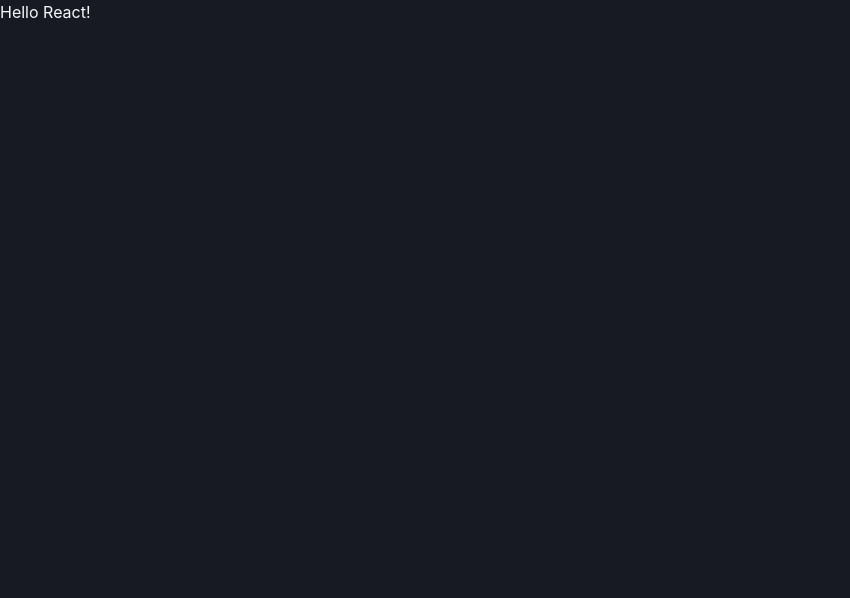
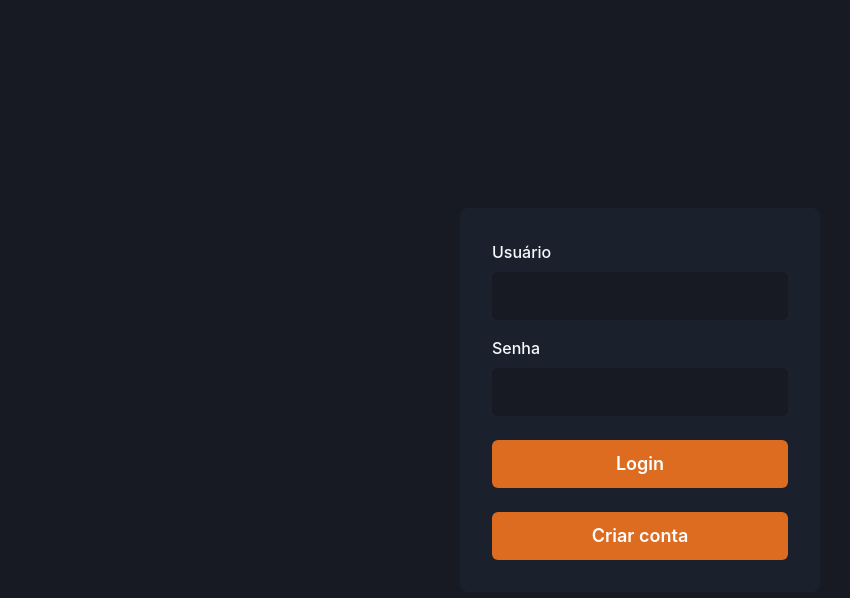
Before and after one commit to sdayube/project-manager, a React (Vite) app: page / in a window 1280 px wide. Shown: the top 598 px of the page, without its empty margins (0-850 px from the left). Built offline with nearby package versions, Linux system fonts and the light colour scheme.

Commit message:
Add authentication logic

```diff
--- a/package.json
+++ b/package.json
@@ -12,9 +12,11 @@
     "@chakra-ui/react": "^2.4.2",
     "@emotion/react": "^11",
     "@emotion/styled": "^11",
+    "axios": "^1.2.0",
     "framer-motion": "^6",
     "react": "^18.2.0",
-    "react-dom": "^18.2.0"
+    "react-dom": "^18.2.0",
+    "react-router-dom": "^6.4.4"
   },
   "devDependencies": {
     "@types/react": "^18.0.24",
--- a/src/App.tsx
+++ b/src/App.tsx
@@ -1,7 +1,23 @@
 import { useState } from 'react';
+import { Routes, Route } from 'react-router-dom';
+import { Home } from './pages/Home';
+import { SignIn } from './pages/SignIn';
+import { ProtectedRoute } from './routers/ProtectedRoute';
 
 export const App = () => {
   const [count, setCount] = useState(0);
 
-  return <div>Hello React!</div>;
+  return (
+    <Routes>
+      <Route path="/" element={<SignIn />} />
+      <Route
+        path="/home"
+        element={
+          <ProtectedRoute>
+            <Home />
+          </ProtectedRoute>
+        }
+      />
+    </Routes>
+  );
 };
--- /dev/null
+++ b/src/components/Form/Input.tsx
@@ -0,0 +1,44 @@
+import {
+  FormControl,
+  FormLabel,
+  Input as ChakraInput,
+  InputProps as ChakraInputProps,
+} from '@chakra-ui/react';
+
+interface InputProps extends ChakraInputProps {
+  name: string;
+  label: string;
+  type?: string;
+  value: string;
+  onChange: (event: any) => void;
+}
+
+export const Input = ({
+  name,
+  label,
+  type = 'text',
+  value,
+  onChange,
+  ...rest
+}: InputProps) => {
+  return (
+    <FormControl>
+      <FormLabel htmlFor={name}>{label}</FormLabel>
+      <ChakraInput
+        name={name}
+        id={name}
+        type={type}
+        value={value}
+        onChange={onChange}
+        variant="filled"
+        focusBorderColor="orange.500"
+        bgColor="gray.900"
+        _hover={{
+          bgColor: 'gray.900',
+        }}
+        size="lg"
+        {...rest}
+      />
+    </FormControl>
+  );
+};
--- /dev/null
+++ b/src/contexts/AuthContext.tsx
@@ -0,0 +1,14 @@
+import { createContext } from 'react';
+
+export interface LoginData {
+  username: string;
+  token: string;
+}
+
+const AuthContext = createContext({
+  authData: null,
+  login: (data: LoginData) => {},
+  logout: () => {},
+});
+
+export { AuthContext };
--- /dev/null
+++ b/src/hooks/useAuth.tsx
@@ -0,0 +1,39 @@
+import { createContext, useContext, useMemo } from 'react';
+import { useNavigate } from 'react-router-dom';
+import { useLocalStorage } from './useLocalStorage';
+import { AuthContext, LoginData } from '../contexts/AuthContext';
+
+interface AuthProviderProps {
+  children: JSX.Element;
+}
+
+export const AuthProvider = ({ children }: AuthProviderProps) => {
+  const [authData, setAuthData] = useLocalStorage('auth', null);
+  const navigate = useNavigate();
+
+  const login = (data: LoginData) => {
+    console.log(data);
+    setAuthData(data);
+    navigate('/home');
+  };
+
+  const logout = () => {
+    setAuthData(null);
+    navigate('/', { replace: true });
+  };
+
+  const value = useMemo(
+    () => ({
+      authData,
+      login,
+      logout,
+    }),
+    [authData],
+  );
+
+  return <AuthContext.Provider value={value}>{children}</AuthContext.Provider>;
+};
+
+export const useAuth = () => {
+  return useContext(AuthContext);
+};
--- /dev/null
+++ b/src/hooks/useLocalStorage.ts
@@ -0,0 +1,24 @@
+import { useState } from 'react';
+
+export const useLocalStorage = (keyName: string, defaultValue: any) => {
+  const [storedValue, setStoredValue] = useState(() => {
+    try {
+      const value = window.localStorage.getItem(keyName);
+      if (value) {
+        return JSON.parse(value);
+      } else {
+        window.localStorage.setItem(keyName, JSON.stringify(defaultValue));
+        return defaultValue;
+      }
+    } catch (err) {
+      return defaultValue;
+    }
+  });
+  const setValue = (newValue: any) => {
+    try {
+      window.localStorage.setItem(keyName, JSON.stringify(newValue));
+    } catch (err) {}
+    setStoredValue(newValue);
+  };
+  return [storedValue, setValue];
+};
--- a/src/main.tsx
+++ b/src/main.tsx
@@ -1,15 +1,21 @@
 import React from 'react';
 import { ChakraProvider } from '@chakra-ui/react';
 import ReactDOM from 'react-dom/client';
+import { BrowserRouter, Router } from 'react-router-dom';
 
 import { App } from './App';
 
 import { theme } from './styles/theme';
+import { AuthProvider } from './hooks/useAuth';
 
 ReactDOM.createRoot(document.getElementById('root') as HTMLElement).render(
   <React.StrictMode>
     <ChakraProvider theme={theme}>
-      <App />
+      <BrowserRouter>
+        <AuthProvider>
+          <App />
+        </AuthProvider>
+      </BrowserRouter>
     </ChakraProvider>
   </React.StrictMode>,
 );
--- /dev/null
+++ b/src/pages/Home.tsx
@@ -0,0 +1,3 @@
+export const Home = () => {
+  return <h1>hello world</h1>;
+};
--- /dev/null
+++ b/src/pages/SignIn.tsx
@@ -0,0 +1,102 @@
+import {
+  Button,
+  Flex,
+  Stack,
+  FormLabel,
+  FormControl,
+  useToast,
+} from '@chakra-ui/react';
+import { useEffect, useState } from 'react';
+import { useNavigate } from 'react-router-dom';
+import axios, { AxiosError } from 'axios';
+
+import { Input } from '../components/Form/Input';
+import { useAuth } from '../hooks/useAuth';
+
+export const SignIn = () => {
+  const [username, setUsername] = useState('');
+  const [password, setPassword] = useState('');
+  const [isModalOpen, setIsModalOpen] = useState(false);
+  const { authData, login } = useAuth();
+  const navigate = useNavigate();
+  const toast = useToast();
+
+  // useEffect(() => {
+  //   if (authData) {
+  //     navigate('/home');
+  //   }
+  // }, [authData, navigate]);
+
+  const handleSubmit = async (event: React.FormEvent) => {
+    event.preventDefault();
+    await axios
+      .post('http://localhost:3333/auth', {
+        username,
+        password,
+      })
+      .then((response) => {
+        console.log(response);
+        login({
+          username,
+          token: response.data.token,
+        });
+      })
+      .catch((error: Error | AxiosError) => {
+        if (axios.isAxiosError(error)) {
+          toast({
+            title: 'Erro',
+            description:
+              error.response?.status === 404
+                ? 'Usuário não encontrado'
+                : 'Usuário ou Senha incorreta',
+            status: 'error',
+            duration: 5000,
+            isClosable: true,
+          });
+        }
+      });
+  };
+
+  return (
+    <Flex w="100vw" h="100vh" align="center" justify="center">
+      <Flex
+        as="form"
+        width="100%"
+        maxWidth={360}
+        bg="gray.800"
+        p="8"
+        borderRadius={8}
+        flexDir="column"
+        onSubmit={handleSubmit}
+      >
+        <Stack spacing="4">
+          <Input
+            name="username"
+            label="Usuário"
+            value={username}
+            onChange={(event) => setUsername(event.target.value)}
+          />
+          <Input
+            name="password"
+            type="password"
+            label="Senha"
+            value={password}
+            onChange={(event) => setPassword(event.target.value)}
+          />
+        </Stack>
+        <Button
+          type="submit"
+          mt="6"
+          colorScheme="orange"
+          size="lg"
+          disabled={!username || !password}
+        >
+          Login
+        </Button>
+        <Button type="button" mt="6" colorScheme="orange" size="lg">
+          Criar conta
+        </Button>
+      </Flex>
+    </Flex>
+  );
+};
--- /dev/null
+++ b/src/routers/ProtectedRoute.tsx
@@ -0,0 +1,14 @@
+import { Navigate } from 'react-router-dom';
+import { useAuth } from '../hooks/useAuth';
+
+interface ProtectedRouteProps {
+  children: JSX.Element;
+}
+
+export const ProtectedRoute = ({ children }: ProtectedRouteProps) => {
+  const { authData } = useAuth();
+  if (!authData) {
+    return <Navigate to="/" />;
+  }
+  return children;
+};
```
Also changed, not shown: src/components/Modal/CreateAccountModal.tsx (added, +38 -0 lines), 1 other file (tests, documents, lock files or other folders).
